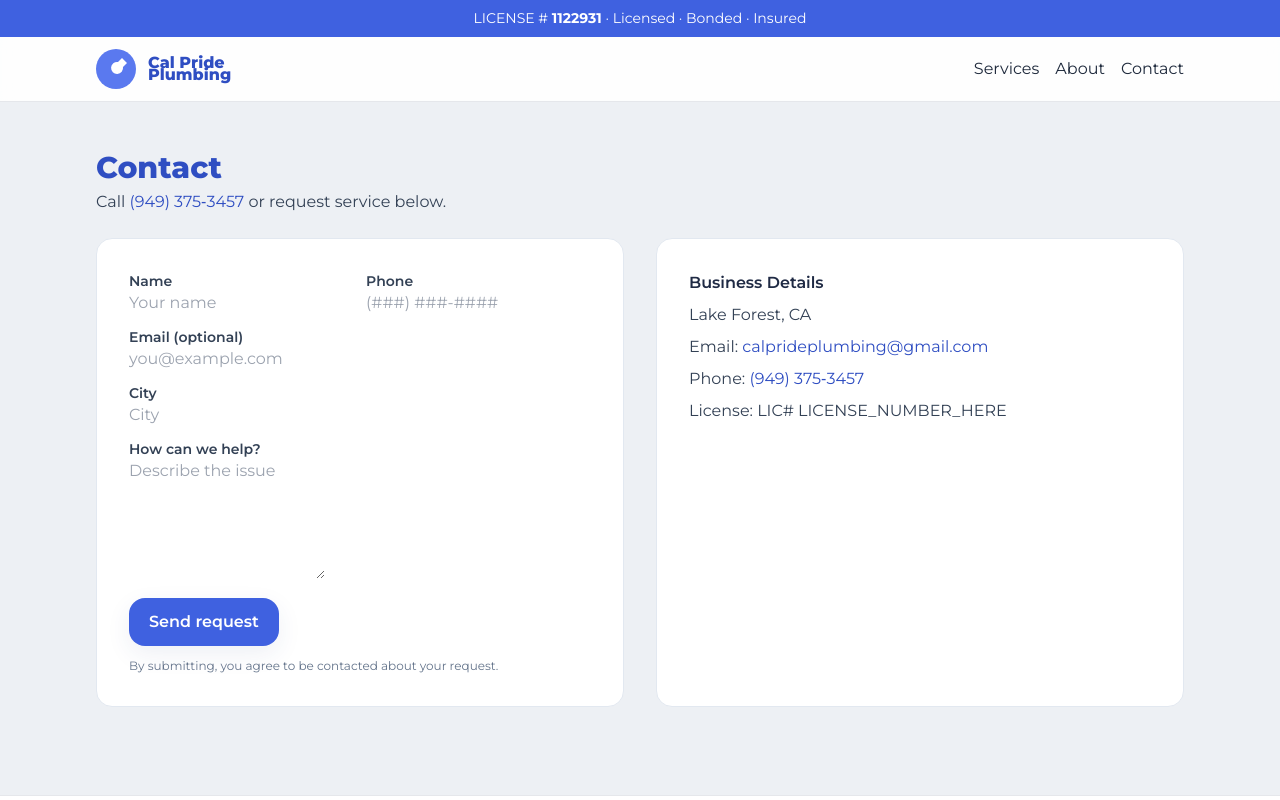
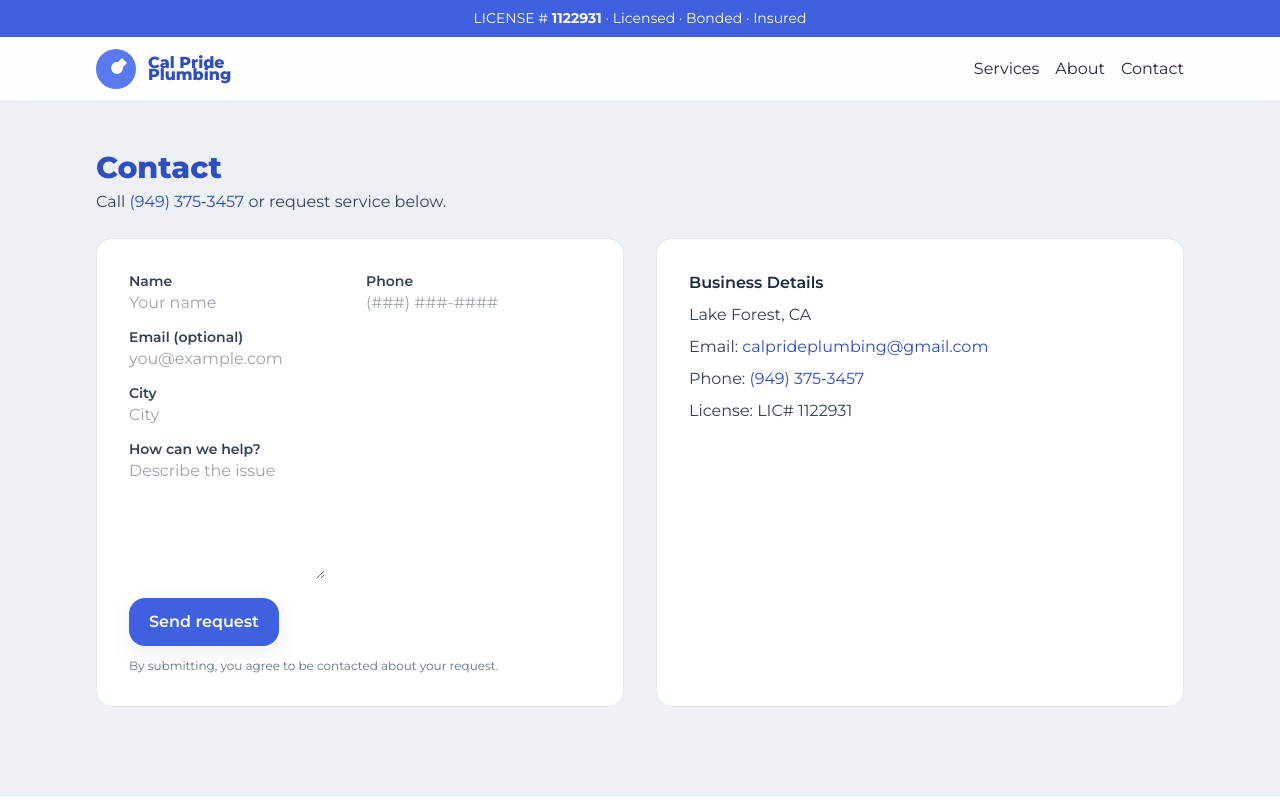
Before and after one commit to phild8/CalPridePlumbing, a Next.js app: page /contact in a window 1280 px wide. Shown: the top 800 px of the page. Built offline with nearby package versions, Linux system fonts and the light colour scheme; no server answers.

Commit message:
Update lic number

```diff
--- a/app/contact/page.tsx
+++ b/app/contact/page.tsx
@@ -15,7 +15,7 @@ export default function ContactPage() {
             <li>Lake Forest, CA</li>
             <li>Email: <a className="text-brand-700" href="mailto:calprideplumbing@gmail.com">calprideplumbing@gmail.com</a></li>
             <li>Phone: <a className="text-brand-700" href="tel:+19493753457">(949) 375‑3457</a></li>
-            <li>License: LIC# LICENSE_NUMBER_HERE</li>
+            <li>License: LIC# 1122931</li>
           </ul>
         </div>
       </div>
```
